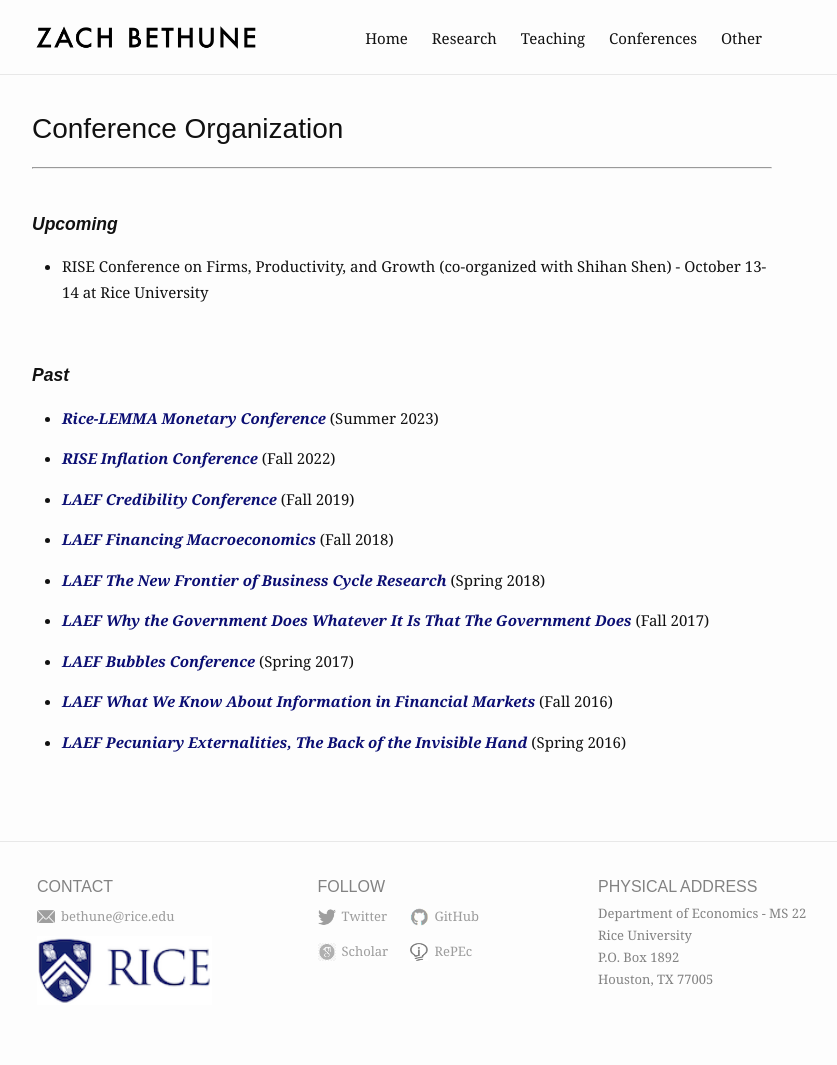
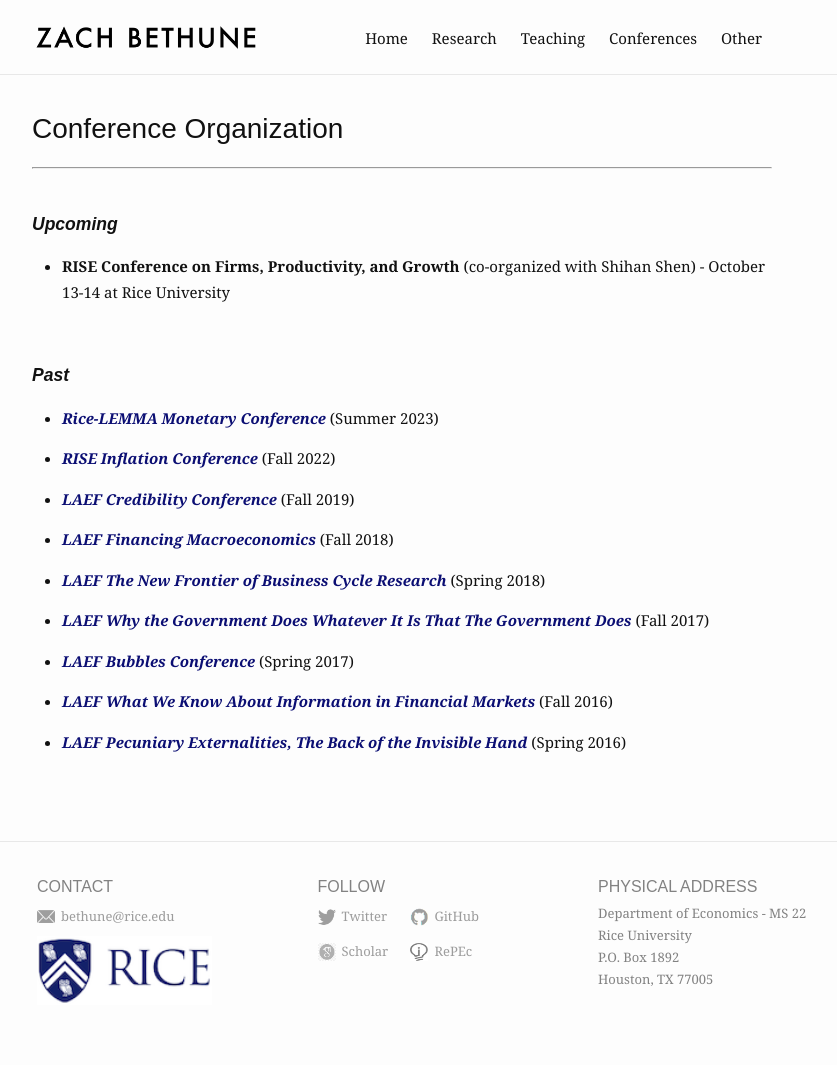
Before and after one commit to zbethune/zbethune.github.io, a Jekyll site: the page built from conferences.md, in a window 1280 px wide. Shown: the whole page, without its empty margins (238-1075 px from the left). Built offline with Jekyll 4.4.1, drawn with Linux system fonts in a browser that asks for light colours.

```diff
--- a/conferences.md
+++ b/conferences.md
@@ -9,7 +9,7 @@ slug: /conferences
 <br />
 
 ### ***Upcoming***
-- RISE Conference on Firms, Productivity, and Growth (co-organized with Shihan Shen) - October 13-14 at Rice University
+- **RISE Conference on Firms, Productivity, and Growth** (co-organized with Shihan Shen) - October 13-14 at Rice University
 
 
 <br />
```
